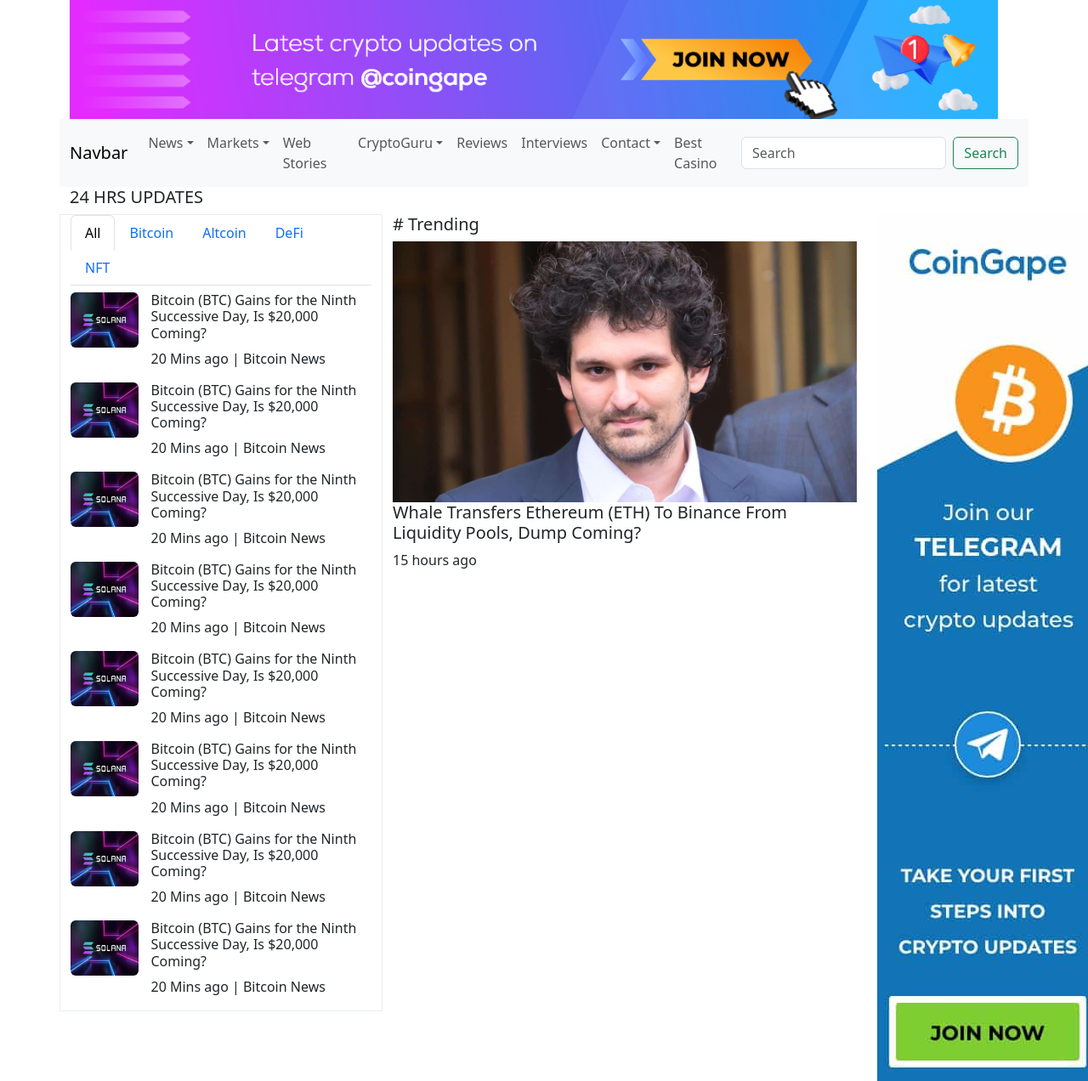
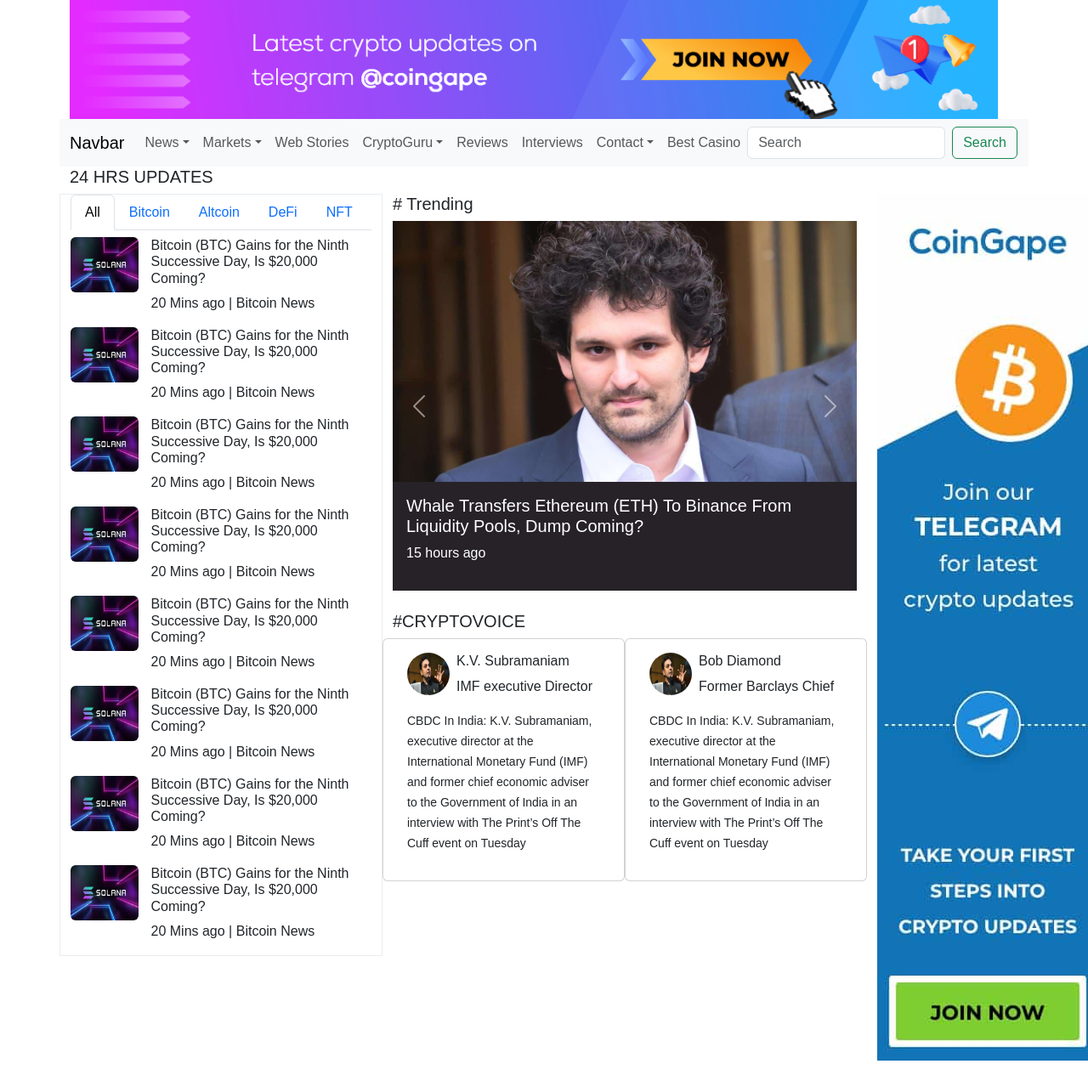
Before and after one commit to pre22/gape-clone, a Python web app: template templates/index.html in a window 1280 px wide. Shown: the whole page at 85% size. After the commit the page ends 1248 px from the top, so only its background shows below. Run offline with Jinja, Linux system fonts and the light colour scheme; the template is opened without the code that fills it, so the values that code supplies are empty.

Commit message:
template: in progress

```diff
--- a/templates/index.html
+++ b/templates/index.html
@@ -9,7 +9,7 @@
         integrity="sha384-GLhlTQ8iRABdZLl6O3oVMWSktQOp6b7In1Zl3/Jr59b6EGGoI1aFkw7cmDA6j6gD" crossorigin="anonymous">
 </head>
 
-<body>
+<body style=" font-family: 'Montserrat', sans-serif;">
     <div class="container ">
         <!-- first card -->
         <div class="row">
@@ -108,19 +108,24 @@
             <div class="col-4 border border-light-subtle h-25">
                 <ui class="nav nav-tabs">
                     <li class="nav-item">
-                        <button class="nav-link active" data-bs-toggle="tab" data-bs-target="#all-section" type="button" role="tab">All</button>
+                        <button class="nav-link active" data-bs-toggle="tab" data-bs-target="#all-section" type="button"
+                            role="tab">All</button>
                     </li>
                     <li class="nav-item">
-                        <button class="nav-link" data-bs-toggle="tab" data-bs-target="#bitcoin" type="button" role="tab">Bitcoin</button>
+                        <button class="nav-link" data-bs-toggle="tab" data-bs-target="#bitcoin" type="button"
+                            role="tab">Bitcoin</button>
                     </li>
                     <li class="nav-item">
-                        <button class="nav-link" data-bs-toggle="tab" data-bs-target="#altcoin" type="button" role="tab">Altcoin</button>
+                        <button class="nav-link" data-bs-toggle="tab" data-bs-target="#altcoin" type="button"
+                            role="tab">Altcoin</button>
                     </li>
                     <li class="nav-item">
-                        <button class="nav-link" data-bs-toggle="tab" data-bs-target="#defi" type="button" role="tab">DeFi</button>
+                        <button class="nav-link" data-bs-toggle="tab" data-bs-target="#defi" type="button"
+                            role="tab">DeFi</button>
                     </li>
                     <li class="nav-item">
-                        <button class="nav-link" data-bs-toggle="tab" data-bs-target="#nft" type="button" role="tab">NFT</button>
+                        <button class="nav-link" data-bs-toggle="tab" data-bs-target="#nft" type="button"
+                            role="tab">NFT</button>
                     </li>
                 </ui>
 
@@ -246,16 +251,84 @@
                     <h5># Trending</h5>
                 </div>
                 <div class="row">
-                    <div class="carousel slide">
+                    <div id="news" class="carousel slide" data-bs-ride="carousel">
                         <div class="carousel-inner">
                             <div class="carousel-item active">
                                 <div class="row">
 
-                                    <img class="img-fluid d-block w-100" src="/static/img/8dc2ea933aa0267b4d00617510ee0f2c.jpg">
+                                    <img style="height: auto;" class="img-fluid d-block w-100"
+                                        src="/static/img/8dc2ea933aa0267b4d00617510ee0f2c.jpg">
                                 </div>
-                                <div class="row  d-block">
-                                    <h5>Whale Transfers Ethereum (ETH) To Binance From Liquidity Pools, Dump Coming?</h5>
+                                <div class="row d-block p-3" style="background-color: #262228; color: white;">
+                                    <h5>Whale Transfers Ethereum (ETH) To Binance From Liquidity Pools, Dump Coming?
+                                    </h5>
                                     <p>15 hours ago</p>
+                                </div>
+                            </div>
+
+                            <div class="carousel-item">
+                                <div class="row">
+
+                                    <img style="height: auto;" class="img-fluid d-block w-100"
+                                        src="/static/img/bitcoin-cpi-inflation-1.jpeg">
+                                </div>
+                                <div class="row d-block p-3" style="background-color: #262228; color: white;">
+                                    <h5>XRP News: Are Crypto Whales Riding XRP Price Surge?</h5>
+                                    <p>8 hours ago</p>
+                                </div>
+                            </div>
+                        </div>
+
+                        <button class="carousel-control-prev" type="button" data-bs-target="#news" data-bs-slide="prev">
+                            <span class="carousel-control-prev-icon" aria-hidden="true"></span>
+                            <span class="visually-hidden">Previous</span>
+                        </button>
+
+                        <button class="carousel-control-next" type="button" data-bs-target="#news" data-bs-slide="next">
+                            <span class="carousel-control-next-icon" aria-hidden="true"></span>
+                            <span class="visually-hidden">Next</span>
+                        </button>
+                    </div>
+
+                    <div class="pt-4">
+                        <!-- Hastag -->
+                        <div>
+                            <h5>#CRYPTOVOICE</h5>
+                        </div>
+                        <div class="row">
+                            <div class="col card">
+                                <div class="card-body">
+                                    <div class="d-flex gap-2">
+                                        <div>
+                                            <img src="/static/img/images-15.jpeg" class="rounded-circle" alt="logo" width="50px" height="50px">
+                                        </div>
+                                        <div>
+                                            <h6>K.V. Subramaniam</h6>
+                                            <p>IMF executive Director</p>
+                                        </div>
+                                    </div>
+
+                                    <div class="">
+                                        <p class="justify-content"><small>CBDC In India: K.V. Subramaniam, executive director at the International Monetary Fund (IMF) and former chief economic adviser to the Government of India in an interview with The Print’s Off The Cuff event on Tuesday</small></p>
+                                    </div>
+                                </div>
+                            </div>
+
+                            <div class="col card">
+                                <div class="card-body">
+                                    <div class="d-flex gap-2">
+                                        <div>
+                                            <img src="/static/img/images-15.jpeg" class="rounded-circle" alt="logo" width="50px" height="50px">
+                                        </div>
+                                        <div>
+                                            <h6>Bob Diamond</h6>
+                                            <p>Former Barclays Chief</p>
+                                        </div>
+                                    </div>
+
+                                    <div class="">
+                                        <p class="justify-content"><small>CBDC In India: K.V. Subramaniam, executive director at the International Monetary Fund (IMF) and former chief economic adviser to the Government of India in an interview with The Print’s Off The Cuff event on Tuesday</small></p>
+                                    </div>
                                 </div>
                             </div>
                         </div>
```
